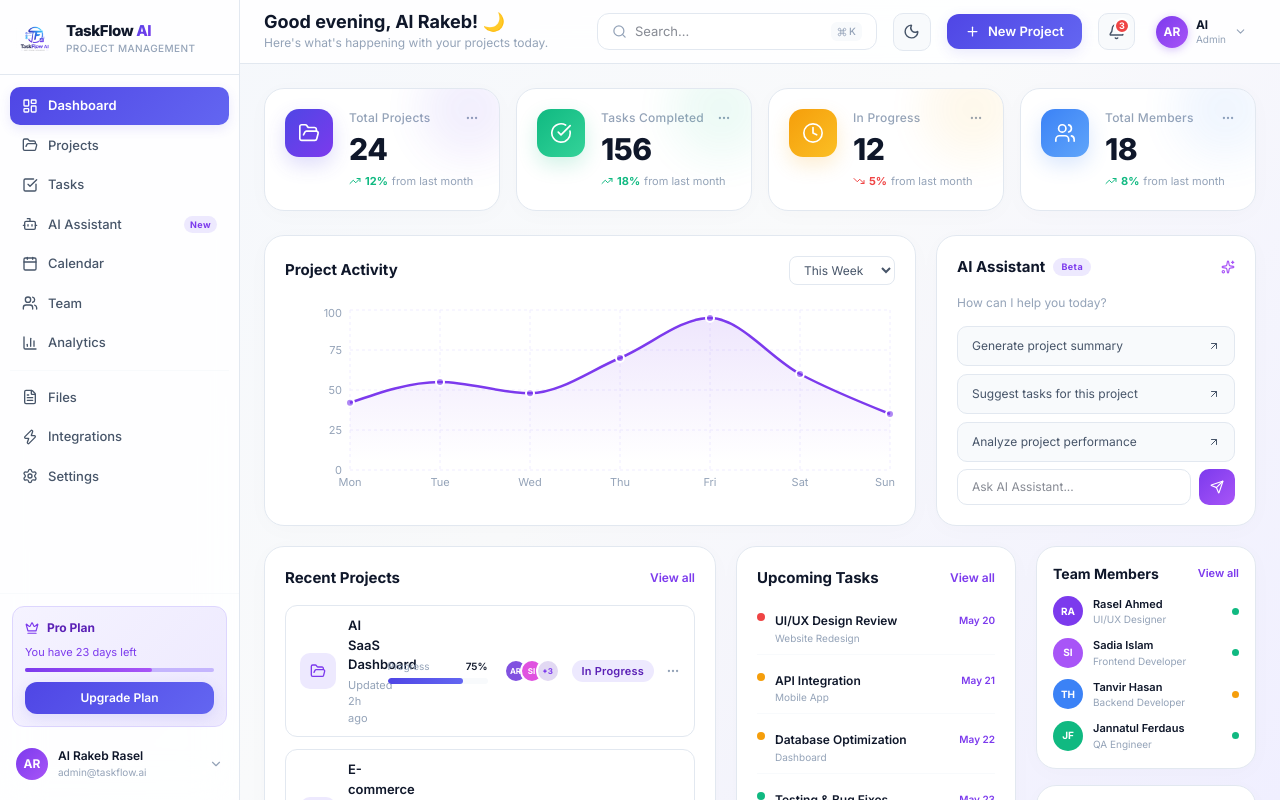
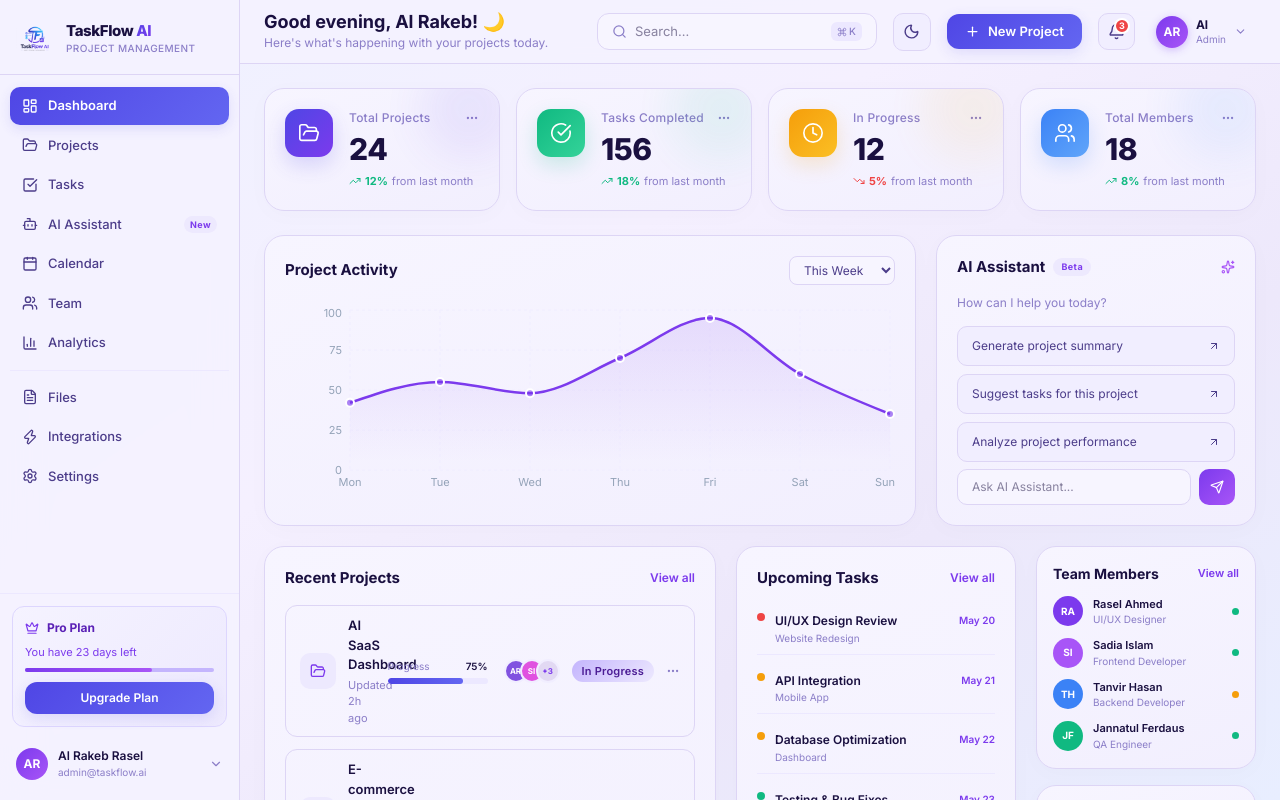
Before and after one commit to Rakibboshunia/Taskflow-AI, a Next.js app: page / in a window 1280 px wide. Built offline with nearby package versions, Linux system fonts and the light colour scheme; sample sign-in values are in the browser's storage.

Commit message:
color plate changed

```diff
--- a/src/app/globals.css
+++ b/src/app/globals.css
@@ -5,27 +5,28 @@
   --primary: #4f46e5;
   --primary-light: #6366f1;
   --primary-dark: #4338ca;
-  --primary-glow: rgba(79, 70, 229, 0.12);
-  --bg-app: linear-gradient(135deg, #f4f7fc 0%, #f9fafb 50%, #f0efff 100%);
-  --bg-main: #f8fafc;
-  --bg-sidebar: rgba(255, 255, 255, 0.85);
-  --bg-card: #ffffff;
-  --bg-card-hover: #f1f5f9;
-  --text-primary: #0f172a;
-  --text-secondary: #475569;
-  --text-muted: #94a3b8;
-  --border: #e2e8f0;
-  --border-light: #f8fafc;
+  --primary-glow: rgba(79, 70, 229, 0.14);
+  --bg-app: linear-gradient(145deg, #eef1ff 0%, #f5f0ff 40%, #ede8fb 70%, #e8eeff 100%);
+  --bg-main: #f1eeff;
+  --bg-sidebar: rgba(245, 242, 255, 0.92);
+  --bg-card: linear-gradient(160deg, #f7f5ff 0%, #f2effe 100%);
+  --bg-card-solid: #f7f5ff;
+  --bg-card-hover: #edeaff;
+  --text-primary: #1a1040;
+  --text-secondary: #4c3d8a;
+  --text-muted: #8b7ec8;
+  --border: #ddd5f5;
+  --border-light: #ece8ff;
   --success: #10b981;
   --warning: #f59e0b;
   --danger: #ef4444;
   --info: #3b82f6;
   --sidebar-width: 240px;
-  --overlay-bg: rgba(255,255,255,0.6);
-  --input-bg: #ffffff;
-  --dropdown-bg: #ffffff;
-  --table-hover: #f8fafc;
-  --modal-bg: rgba(255, 255, 255, 0.95);
+  --overlay-bg: rgba(100, 80, 200, 0.12);
+  --input-bg: #f7f5ff;
+  --dropdown-bg: #f7f5ff;
+  --table-hover: #ede9ff;
+  --modal-bg: rgba(242, 238, 255, 0.98);
 }
 
 /* ─── Dark Mode Variables ─── */
@@ -158,11 +159,11 @@ body {
   font-weight: 600;
   letter-spacing: 0.02em;
 }
-.badge-success { background: #d1fae5; color: #065f46; }
-.badge-warning { background: #fef3c7; color: #92400e; }
-.badge-danger  { background: #fee2e2; color: #991b1b; }
-.badge-info    { background: #dbeafe; color: #1e40af; }
-.badge-primary { background: #ede9fe; color: #5b21b6; }
+.badge-success { background: linear-gradient(135deg, #a7f3d0, #d1fae5); color: #065f46; }
+.badge-warning { background: linear-gradient(135deg, #fde68a, #fef3c7); color: #78350f; }
+.badge-danger  { background: linear-gradient(135deg, #fca5a5, #fee2e2); color: #7f1d1d; }
+.badge-info    { background: linear-gradient(135deg, #93c5fd, #dbeafe); color: #1e3a8a; }
+.badge-primary { background: linear-gradient(135deg, #c4b5fd, #ede9fe); color: #4c1d95; }
 
 [data-theme="dark"] .badge-success { background: rgba(52,211,153,0.15);  color: #34d399; }
 [data-theme="dark"] .badge-warning { background: rgba(251,191,36,0.15);  color: #fbbf24; }
--- a/src/components/AIAssistantPage.tsx
+++ b/src/components/AIAssistantPage.tsx
@@ -70,7 +70,7 @@ export default function AIAssistantPage() {
         <div style={{
           padding: '18px 24px', borderBottom: '1px solid var(--border)',
           display: 'flex', alignItems: 'center', gap: 12,
-          background: 'linear-gradient(135deg, #faf5ff, #fff)'
+          background: 'linear-gradient(135deg, rgba(124,58,237,0.1), rgba(99,102,241,0.05))'
         }}>
           <div style={{
             width: 44, height: 44, borderRadius: 12,
@@ -164,7 +164,7 @@ export default function AIAssistantPage() {
         </div>
 
         {/* Input */}
-        <div style={{ padding: '16px 24px', borderTop: '1px solid var(--border)', background: 'white' }}>
+        <div style={{ padding: '16px 24px', borderTop: '1px solid var(--border)', background: 'var(--bg-card)' }}>
           <div style={{ display: 'flex', gap: 10, alignItems: 'flex-end' }}>
             <textarea
               value={input}
@@ -213,7 +213,7 @@ export default function AIAssistantPage() {
                   cursor: 'pointer', fontFamily: 'inherit', textAlign: 'left',
                   transition: 'all 0.2s', alignItems: 'flex-start'
                 }}
-                onMouseEnter={e => { (e.currentTarget as HTMLButtonElement).style.background = '#faf5ff'; (e.currentTarget as HTMLButtonElement).style.borderColor = '#a855f7'; }}
+                onMouseEnter={e => { (e.currentTarget as HTMLButtonElement).style.background = 'rgba(124,58,237,0.07)'; (e.currentTarget as HTMLButtonElement).style.borderColor = '#a855f7'; }}
                 onMouseLeave={e => { (e.currentTarget as HTMLButtonElement).style.background = 'var(--bg-main)'; (e.currentTarget as HTMLButtonElement).style.borderColor = 'var(--border)'; }}>
                 <div style={{ width: 32, height: 32, borderRadius: 8, background: '#ede9fe', display: 'flex', alignItems: 'center', justifyContent: 'center', flexShrink: 0 }}>
                   <s.icon size={15} color="#7c3aed" />
--- a/src/components/Analytics.tsx
+++ b/src/components/Analytics.tsx
@@ -80,7 +80,7 @@ export default function Analytics() {
               <h2 style={{ fontSize: 15, fontWeight: 700, color: 'var(--text-primary)' }}>Monthly Trend</h2>
               <p style={{ fontSize: 11, color: 'var(--text-muted)', marginTop: 2 }}>Projects & Tasks created over time</p>
             </div>
-            <select style={{ fontSize: 12, color: 'var(--text-secondary)', border: '1px solid var(--border)', borderRadius: 8, padding: '5px 10px', background: 'white', cursor: 'pointer', fontFamily: 'inherit', outline: 'none' }}>
+            <select style={{ fontSize: 12, color: 'var(--text-secondary)', border: '1px solid var(--border)', borderRadius: 8, padding: '5px 10px', background: 'var(--input-bg)', cursor: 'pointer', fontFamily: 'inherit', outline: 'none' }}>
               <option>2026</option>
               <option>2025</option>
             </select>
--- a/src/components/Dashboard.tsx
+++ b/src/components/Dashboard.tsx
@@ -139,7 +139,7 @@ export default function Dashboard({ setActivePage }: { setActivePage?: (page: an
             <h2 style={{ fontSize: 15, fontWeight: 700, color: 'var(--text-primary)' }}>Project Activity</h2>
             <select style={{
               fontSize: 12, color: 'var(--text-secondary)', border: '1px solid var(--border)',
-              borderRadius: 8, padding: '5px 10px', background: 'white', cursor: 'pointer',
+              borderRadius: 8, padding: '5px 10px', background: 'var(--input-bg)', cursor: 'pointer',
               fontFamily: 'inherit', outline: 'none'
             }}>
               <option>This Week</option>
@@ -201,7 +201,7 @@ export default function Dashboard({ setActivePage }: { setActivePage?: (page: an
                     }}
                     onMouseEnter={e => {
                       e.currentTarget.style.borderColor = '#a855f7';
-                      e.currentTarget.style.background = '#faf5ff';
+                      e.currentTarget.style.background = 'rgba(168,85,247,0.06)';
                       e.currentTarget.style.color = '#7c3aed';
                     }}
                     onMouseLeave={e => {
@@ -279,7 +279,7 @@ export default function Dashboard({ setActivePage }: { setActivePage?: (page: an
                 padding: '10px 14px', borderRadius: 12, border: '1px solid var(--border)',
                 transition: 'all 0.2s', cursor: 'pointer', flexWrap: 'wrap'
               }}
-                onMouseEnter={e => { (e.currentTarget as HTMLDivElement).style.borderColor = '#a855f7'; (e.currentTarget as HTMLDivElement).style.background = '#faf5ff'; }}
+                onMouseEnter={e => { (e.currentTarget as HTMLDivElement).style.borderColor = '#a855f7'; (e.currentTarget as HTMLDivElement).style.background = 'rgba(168,85,247,0.06)'; }}
                 onMouseLeave={e => { (e.currentTarget as HTMLDivElement).style.borderColor = 'var(--border)'; (e.currentTarget as HTMLDivElement).style.background = 'transparent'; }}
               >
                 {/* Icon */}
@@ -312,14 +312,14 @@ export default function Dashboard({ setActivePage }: { setActivePage?: (page: an
                     <div key={j} style={{
                       width: 24, height: 24, borderRadius: '50%', marginLeft: j === 0 ? 0 : -8,
                       background: `hsl(${(j * 40 + 260)}, 70%, 60%)`,
-                      border: '2px solid white', display: 'flex', alignItems: 'center',
+                      border: '2px solid var(--bg-main)', display: 'flex', alignItems: 'center',
                       justifyContent: 'center', fontSize: 8, fontWeight: 700, color: 'white'
                     }}>{m}</div>
                   ))}
                   {p.extra > 0 && (
                     <div style={{
                       width: 24, height: 24, borderRadius: '50%', marginLeft: -8,
-                      background: '#e2d9f3', border: '2px solid white',
+                      background: '#e2d9f3', border: '2px solid var(--bg-main)',
                       display: 'flex', alignItems: 'center', justifyContent: 'center',
                       fontSize: 8, fontWeight: 700, color: '#7c3aed'
                     }}>+{p.extra}</div>
--- a/src/components/Header.tsx
+++ b/src/components/Header.tsx
@@ -238,7 +238,7 @@ export default function Header({ activePage, onMenuToggle, setActivePage, darkMo
               {notifications.length > 0 ? notifications.map(n => (
                 <div key={n.id} style={{
                   padding: '12px 16px', borderBottom: '1px solid var(--border-light)',
-                  background: n.read ? 'white' : '#faf5ff', cursor: 'pointer', transition: 'background 0.2s'
+                  background: n.read ? 'var(--bg-card)' : 'rgba(124,58,237,0.06)', cursor: 'pointer', transition: 'background 0.2s'
                 }} onClick={() => setNotifications(prev => prev.map(item => item.id === n.id ? { ...item, read: true } : item))}>
                   <div style={{ display: 'flex', justifyContent: 'space-between', alignItems: 'flex-start', marginBottom: 4 }}>
                     <p style={{ fontSize: 13, fontWeight: 600, color: 'var(--text-primary)' }}>{n.title}</p>
@@ -268,13 +268,13 @@ export default function Header({ activePage, onMenuToggle, setActivePage, darkMo
           onClick={() => { setShowProfile(!showProfile); setShowNotifications(false); }}
           style={{
             display: 'flex', alignItems: 'center', gap: 8,
-            background: showProfile ? '#faf5ff' : 'transparent',
+            background: showProfile ? 'rgba(124,58,237,0.08)' : 'transparent',
             border: `1px solid ${showProfile ? 'var(--primary-light)' : 'transparent'}`,
             borderRadius: 12, padding: '4px 8px 4px 4px',
             cursor: 'pointer', transition: 'all 0.2s',
             boxShadow: showProfile ? '0 0 0 3px var(--primary-glow)' : 'none'
           }}
-          onMouseEnter={e => { if (!showProfile) { (e.currentTarget as HTMLButtonElement).style.background = '#f5f3ff'; (e.currentTarget as HTMLButtonElement).style.borderColor = 'var(--border)'; } }}
+          onMouseEnter={e => { if (!showProfile) { (e.currentTarget as HTMLButtonElement).style.background = 'rgba(124,58,237,0.06)'; (e.currentTarget as HTMLButtonElement).style.borderColor = 'var(--border)'; } }}
           onMouseLeave={e => { if (!showProfile) { (e.currentTarget as HTMLButtonElement).style.background = 'transparent'; (e.currentTarget as HTMLButtonElement).style.borderColor = 'transparent'; } }}
         >
           <div style={{
@@ -301,7 +301,7 @@ export default function Header({ activePage, onMenuToggle, setActivePage, darkMo
             {/* Profile Info */}
             <div style={{
               padding: '16px', borderBottom: '1px solid var(--border-light)',
-              background: 'linear-gradient(135deg, #faf5ff, #fff)'
+              background: 'linear-gradient(135deg, rgba(124,58,237,0.1), rgba(99,102,241,0.06))'
             }}>
               <div style={{ display: 'flex', alignItems: 'center', gap: 10 }}>
                 <div style={{
@@ -330,7 +330,7 @@ export default function Header({ activePage, onMenuToggle, setActivePage, darkMo
                   cursor: 'pointer', borderRadius: 10, transition: 'all 0.15s',
                   textAlign: 'left', fontFamily: 'inherit'
                 }}
-                onMouseEnter={e => (e.currentTarget as HTMLButtonElement).style.background = '#faf5ff'}
+                onMouseEnter={e => (e.currentTarget as HTMLButtonElement).style.background = 'rgba(124,58,237,0.08)'}
                 onMouseLeave={e => (e.currentTarget as HTMLButtonElement).style.background = 'transparent'}>
                 <div style={{ width: 32, height: 32, borderRadius: 10, background: '#ede9fe', display: 'flex', alignItems: 'center', justifyContent: 'center', flexShrink: 0 }}>
                   <User size={14} color="#7c3aed" />
@@ -347,7 +347,7 @@ export default function Header({ activePage, onMenuToggle, setActivePage, darkMo
                   cursor: 'pointer', borderRadius: 10, transition: 'all 0.15s',
                   textAlign: 'left', fontFamily: 'inherit'
                 }}
-                onMouseEnter={e => (e.currentTarget as HTMLButtonElement).style.background = '#faf5ff'}
+                onMouseEnter={e => (e.currentTarget as HTMLButtonElement).style.background = 'rgba(124,58,237,0.08)'}
                 onMouseLeave={e => (e.currentTarget as HTMLButtonElement).style.background = 'transparent'}>
                 <div style={{ width: 32, height: 32, borderRadius: 10, background: '#ede9fe', display: 'flex', alignItems: 'center', justifyContent: 'center', flexShrink: 0 }}>
                   <Settings size={14} color="#7c3aed" />
@@ -392,7 +392,7 @@ export default function Header({ activePage, onMenuToggle, setActivePage, darkMo
           backdropFilter: 'blur(4px)'
         }}>
           <div style={{
-            background: 'white', borderRadius: 20, padding: 28,
+            background: 'var(--modal-bg)', borderRadius: 20, padding: 28,
             width: 360, boxShadow: '0 24px 64px rgba(0,0,0,0.2)',
             animation: 'fadeInUp 0.25s ease', textAlign: 'center'
           }}>
@@ -434,13 +434,13 @@ export default function Header({ activePage, onMenuToggle, setActivePage, darkMo
         <div style={{ position: 'fixed', inset: 0, background: 'rgba(0,0,0,0.45)', zIndex: 1000, display: 'flex', alignItems: 'center', justifyContent: 'center', backdropFilter: 'blur(6px)' }}
           onClick={() => setShowProfileModal(false)}>
           <div onClick={e => e.stopPropagation()} style={{
-            background: 'white', borderRadius: 24, width: '90%', maxWidth: 480,
+            background: 'var(--modal-bg)', borderRadius: 24, width: '90%', maxWidth: 480,
             boxShadow: '0 32px 80px rgba(0,0,0,0.2)', animation: 'fadeInUp 0.25s ease', overflow: 'hidden'
           }}>
             {/* Cover */}
             <div style={{ height: 100, background: 'linear-gradient(135deg, #7c3aed, #a855f7, #6366f1)', position: 'relative' }}>
               <div style={{ position: 'absolute', top: 12, right: 12 }}>
-                <button onClick={() => setShowProfileModal(false)} style={{ width: 32, height: 32, borderRadius: '50%', border: 'none', background: 'rgba(255,255,255,0.2)', cursor: 'pointer', color: 'white', display: 'flex', alignItems: 'center', justifyContent: 'center', backdropFilter: 'blur(4px)' }}>
+                <button onClick={() => setShowProfileModal(false)} style={{ width: 32, height: 32, borderRadius: '50%', border: 'none', background: 'rgba(255,255,255,0.25)', cursor: 'pointer', color: 'white', display: 'flex', alignItems: 'center', justifyContent: 'center', backdropFilter: 'blur(4px)' }}>
                   ✕
                 </button>
               </div>
@@ -449,7 +449,7 @@ export default function Header({ activePage, onMenuToggle, setActivePage, darkMo
                 position: 'absolute', bottom: -32, left: 24,
                 width: 64, height: 64, borderRadius: '50%',
                 background: 'linear-gradient(135deg, #7c3aed, #a855f7)',
-                border: '4px solid white', display: 'flex', alignItems: 'center',
+                border: '4px solid var(--bg-main)', display: 'flex', alignItems: 'center',
                 justifyContent: 'center', color: 'white', fontSize: 20, fontWeight: 800,
                 boxShadow: '0 8px 24px rgba(124,58,237,0.4)'
               }}>AR</div>
@@ -511,12 +511,12 @@ export default function Header({ activePage, onMenuToggle, setActivePage, darkMo
         <div style={{ position: 'fixed', inset: 0, background: 'rgba(0,0,0,0.45)', zIndex: 1000, display: 'flex', alignItems: 'center', justifyContent: 'center', backdropFilter: 'blur(6px)' }}
           onClick={() => setShowSettingsModal(false)}>
           <div onClick={e => e.stopPropagation()} style={{
-            background: 'white', borderRadius: 24, width: '90%', maxWidth: 520,
+            background: 'var(--modal-bg)', borderRadius: 24, width: '90%', maxWidth: 520,
             boxShadow: '0 32px 80px rgba(0,0,0,0.2)', animation: 'fadeInUp 0.25s ease',
             maxHeight: '90vh', overflowY: 'auto'
           }}>
             {/* Header */}
-            <div style={{ padding: '22px 24px 16px', borderBottom: '1px solid var(--border-light)', display: 'flex', justifyContent: 'space-between', alignItems: 'center', background: 'linear-gradient(135deg, #faf5ff, #fff)', position: 'sticky', top: 0, zIndex: 10 }}>
+            <div style={{ padding: '22px 24px 16px', borderBottom: '1px solid var(--border-light)', display: 'flex', justifyContent: 'space-between', alignItems: 'center', background: 'linear-gradient(135deg, rgba(124,58,237,0.1), rgba(99,102,241,0.06))', position: 'sticky', top: 0, zIndex: 10 }}>
               <div style={{ display: 'flex', alignItems: 'center', gap: 10 }}>
                 <div style={{ width: 36, height: 36, borderRadius: 10, background: '#ede9fe', display: 'flex', alignItems: 'center', justifyContent: 'center' }}>
                   <Settings size={18} color="#7c3aed" />
@@ -526,7 +526,7 @@ export default function Header({ activePage, onMenuToggle, setActivePage, darkMo
                   <p style={{ fontSize: 11, color: 'var(--text-muted)' }}>Manage your personal info & preferences</p>
                 </div>
               </div>
-              <button onClick={() => setShowSettingsModal(false)} style={{ width: 32, height: 32, borderRadius: '50%', border: '1px solid var(--border)', background: 'white', cursor: 'pointer', display: 'flex', alignItems: 'center', justifyContent: 'center', color: 'var(--text-muted)' }}>✕</button>
+              <button onClick={() => setShowSettingsModal(false)} style={{ width: 32, height: 32, borderRadius: '50%', border: '1px solid var(--border)', background: 'var(--bg-card)', cursor: 'pointer', display: 'flex', alignItems: 'center', justifyContent: 'center', color: 'var(--text-muted)' }}>✕</button>
             </div>
 
             <div style={{ padding: '20px 24px', display: 'flex', flexDirection: 'column', gap: 20 }}>
@@ -588,7 +588,7 @@ export default function Header({ activePage, onMenuToggle, setActivePage, darkMo
                         }}>
                         <span style={{
                           position: 'absolute', top: 3, left: (toggle.key === 'darkMode' ? darkMode : (settingsForm as any)[toggle.key]) ? 22 : 3,
-                          width: 18, height: 18, borderRadius: '50%', background: 'white',
+                          width: 18, height: 18, borderRadius: '50%', background: 'linear-gradient(135deg, #f7f5ff, #ffffff)',
                           boxShadow: '0 1px 4px rgba(0,0,0,0.2)', transition: 'left 0.25s'
                         }} />
                       </button>
@@ -603,7 +603,7 @@ export default function Header({ activePage, onMenuToggle, setActivePage, darkMo
                 <select
                   value={settingsForm.language}
                   onChange={e => setSettingsForm(p => ({ ...p, language: e.target.value }))}
-                  style={{ width: '100%', padding: '10px 14px', border: '1px solid var(--border)', borderRadius: 10, fontSize: 13, fontFamily: 'inherit', outline: 'none', background: 'white', color: 'var(--text-primary)' }}
+                  style={{ width: '100%', padding: '10px 14px', border: '1px solid var(--border)', borderRadius: 10, fontSize: 13, fontFamily: 'inherit', outline: 'none', background: 'var(--input-bg)', color: 'var(--text-primary)' }}
                   onFocus={e => (e.target.style.borderColor = '#a855f7')}
                   onBlur={e => (e.target.style.borderColor = 'var(--border)')}>
                   {['English', 'বাংলা', 'Arabic', 'French', 'Spanish'].map(l => <option key={l}>{l}</option>)}
```
Also changed, not shown: src/components/Calendar.tsx (+6 -6 lines), src/components/Projects.tsx (+10 -10 lines), src/components/Tasks.tsx (+7 -7 lines), src/components/Team.tsx (+7 -7 lines).
